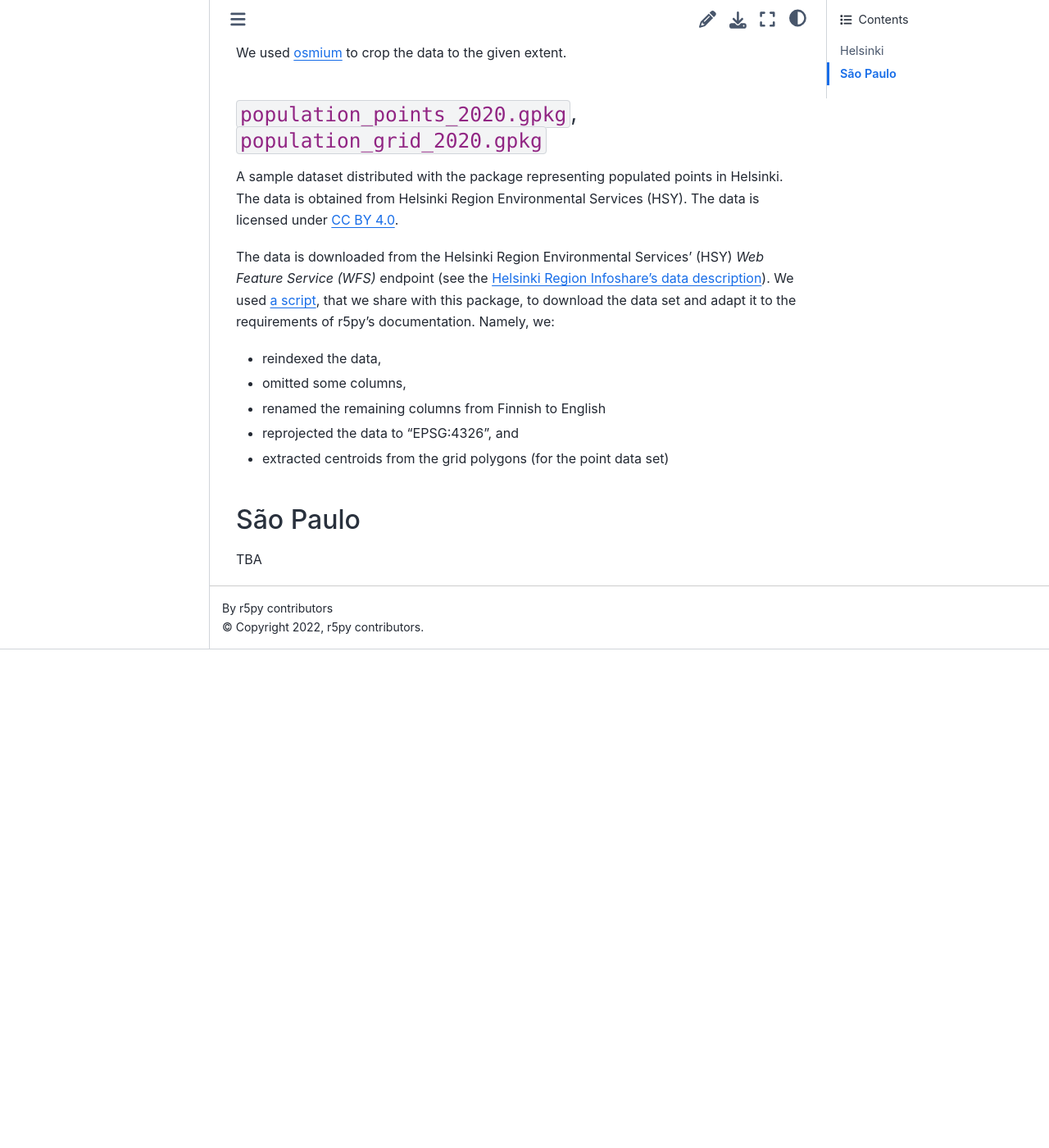
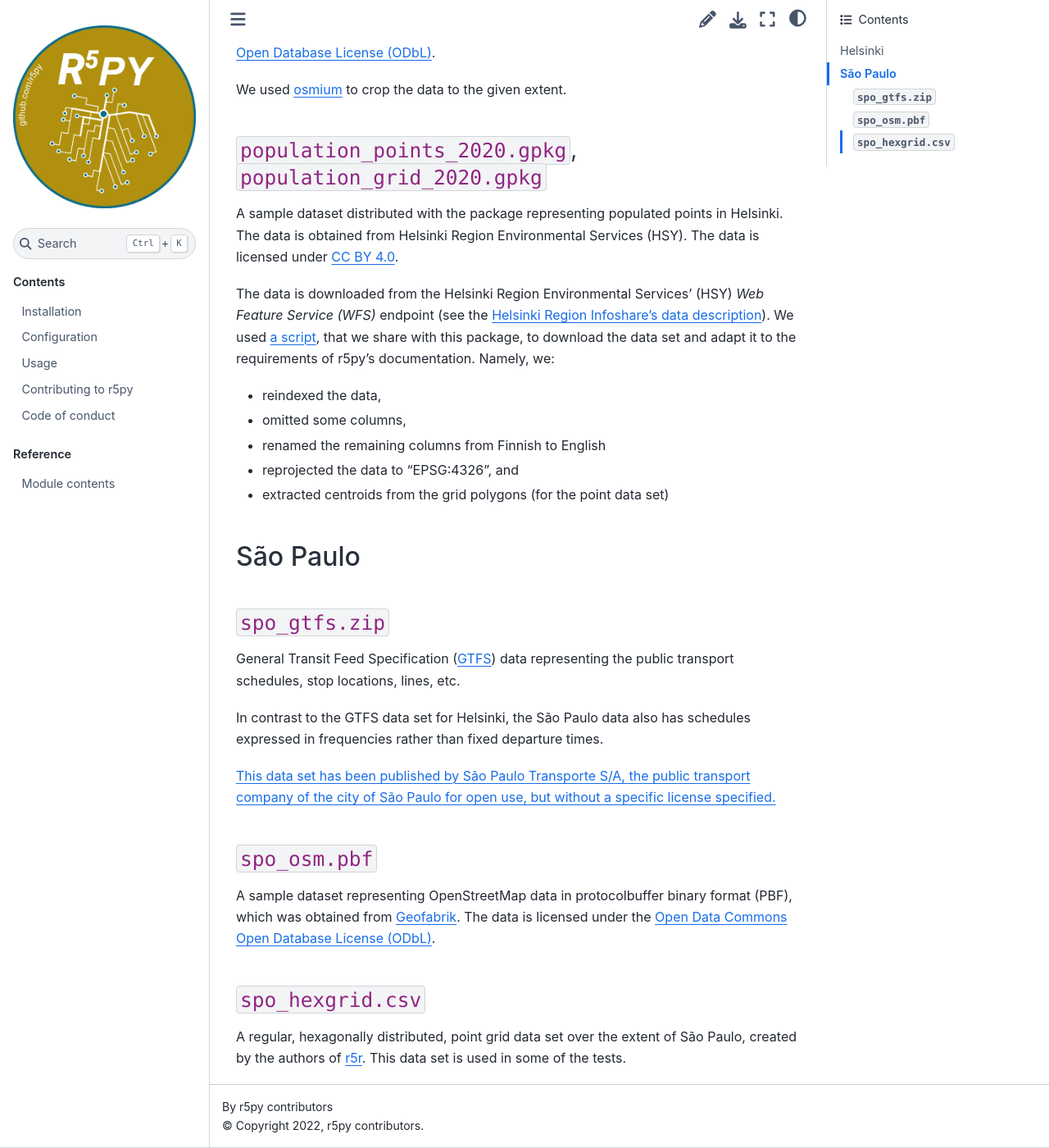
Before and after one commit to r5py/r5py, a Sphinx documentation site: the page built from docs/data/README.md, in a window 1280 px wide and 1400 px high, scrolled down 625 px. Shown: the whole window at 82% size. Built offline with Sphinx 7.4.7 and the Sphinx Book theme 1.1.4, drawn with Linux system fonts in a browser that asks for light colours; before the commit the page ends 1417 px from its top, so only the background shows below that; some of the changed text lies outside the part shown.

Commit message:
added São Paulo data sets to README, fixed formatting

```diff
--- a/docs/data/README.md
+++ b/docs/data/README.md
@@ -7,12 +7,16 @@
 
 ### `GTFS.zip`
 
-General Transit Feed Specification ([GTFS](https://developers.google.com/transit/gtfs/reference)) data representing
-the public transport schedules, stop locations, lines, etc.
-The data was created by Helsinki Region Transport (HLS) and obtained from [TransitFeeds.com](https://transitfeeds.com/p/helsinki-regional-transport/735).
-GTFS data is licensed under [CC BY 4.0](https://creativecommons.org/licenses/by/4.0/).
+General Transit Feed Specification ([GTFS](https://developers.google.com/transit/gtfs/reference))
+data representing the public transport schedules, stop locations, lines, etc.
+The data was created by Helsinki Region Transport (HLS) and obtained from
+[TransitFeeds.com](https://transitfeeds.com/p/helsinki-regional-transport/735).
 
-To reduce the size of the sample dataset, it was cropped to cover only parts of the City of Helsinki, and a limited time frame only.
+This GTFS data set is licensed under [CC BY 4.0](https://creativecommons.org/licenses/by/4.0/).
+
+To reduce the size of the sample dataset, it was cropped to cover only parts of the City of Helsinki,
+and a limited time frame only.
+
 
 ### `kantakaupunki.osm.pbf`
 
@@ -29,7 +33,11 @@
 The data is obtained from Helsinki Region Environmental Services (HSY).
 The data is licensed under [CC BY 4.0](https://creativecommons.org/licenses/by/4.0/).
 
-The data is downloaded from the Helsinki Region Environmental Services’ (HSY) *Web Feature Service (WFS)* endpoint (see the [Helsinki Region Infoshare’s data description](https://hri.fi/data/en_GB/dataset/vaestotietoruudukko)). We used [a script](scripts/download_population_grid.py), that we share with this package, to download the data set and adapt it to the requirements of r5py’s documentation. Namely, we:
+The data is downloaded from the Helsinki Region Environmental Services’ (HSY)
+*Web Feature Service (WFS)* endpoint (see the
+[Helsinki Region Infoshare’s data description](https://hri.fi/data/en_GB/dataset/vaestotietoruudukko)).
+We used [a script](scripts/download_population_grid.py), that we share with this package, to download
+the data set and adapt it to the requirements of r5py’s documentation. Namely, we:
 
 - reindexed the data,
 - omitted some columns,
@@ -40,4 +48,27 @@
 
 ## São Paulo
 
-TBA
+### `spo_gtfs.zip`
+
+General Transit Feed Specification ([GTFS](https://developers.google.com/transit/gtfs/reference))
+data representing the public transport schedules, stop locations, lines, etc.
+
+In contrast to the GTFS data set for Helsinki, the São Paulo data also has schedules expressed
+in frequencies rather than fixed departure times.
+
+[This data set has been published by São Paulo Transporte S/A, the public transport company of the
+city of São Paulo for open use, but without a specific license specified.](https://www.sptrans.com.br/desenvolvedores)
+
+
+### `spo_osm.pbf`
+
+A sample dataset representing OpenStreetMap data in protocolbuffer binary format (PBF),
+which was obtained from [Geofabrik](https://download.geofabrik.de/europe/finland.html).
+The data is licensed under the [Open Data Commons Open Database License (ODbL)](https://www.openstreetmap.org/copyright).
+
+
+### `spo_hexgrid.csv`
+
+A regular, hexagonally distributed, point grid data set over the extent of São Paulo, created by
+the authors of [r5r](https://github.com/ipeaGIT/r5r/tree/master/r-package/inst/extdata/spo). This data
+set is used in some of the tests.
```
